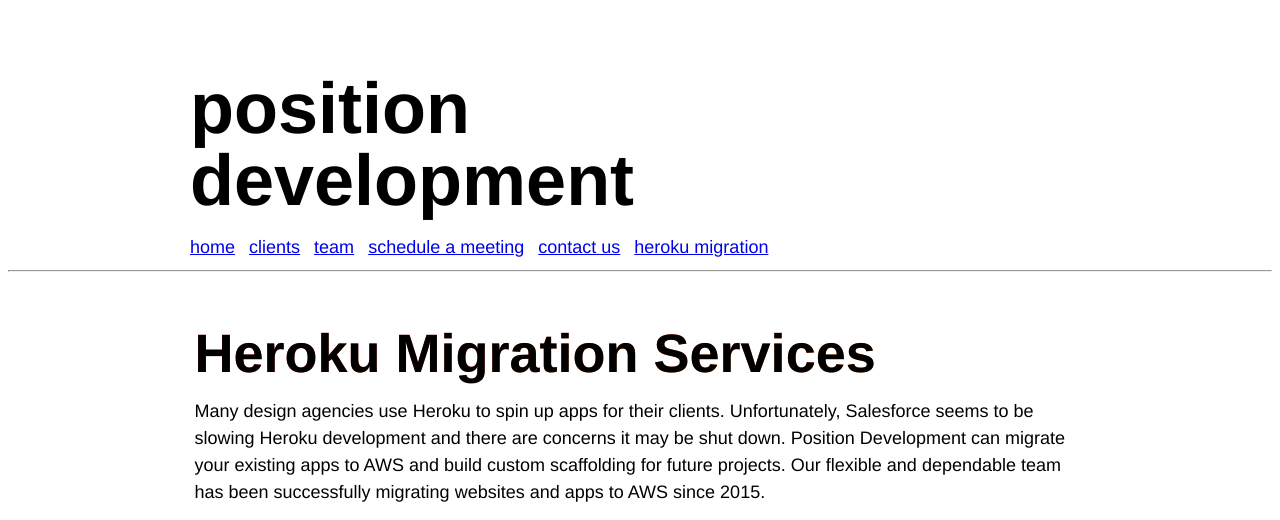
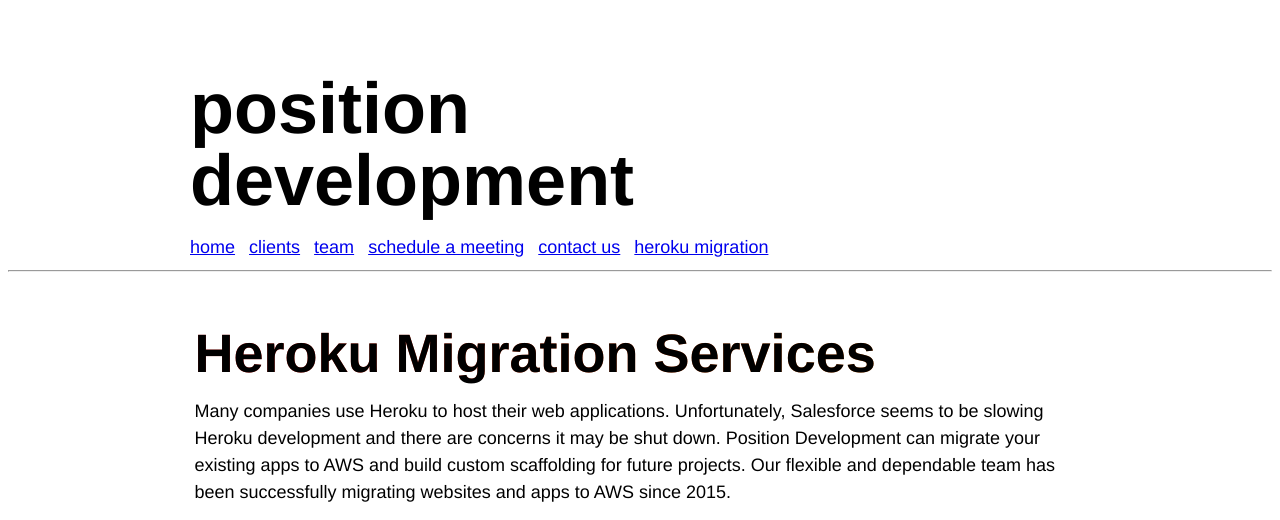
Before and after one commit to positiondev/positiondev.github.io, a Jekyll site: the page built from heroku.html, in a window 1280 px wide and 900 px high, cut to the strip 0-520 px from the top of the window. Built offline with Jekyll 4.4.1, drawn with Linux system fonts in a browser that asks for light colours.

Commit message:
Update heroku.html

```diff
--- a/heroku.html
+++ b/heroku.html
@@ -4,7 +4,7 @@ title: Heroku Migration Services
 ---
 
 <p>
-    Many design agencies use Heroku to spin up apps for their clients.
+    Many companies use Heroku to host their web applications.
     Unfortunately, Salesforce seems to be slowing Heroku development and there are concerns it may be shut down.
     Position Development can migrate your existing apps to AWS and build custom scaffolding for future projects.
     Our flexible and dependable team has been successfully migrating websites and apps to AWS since 2015.
```
